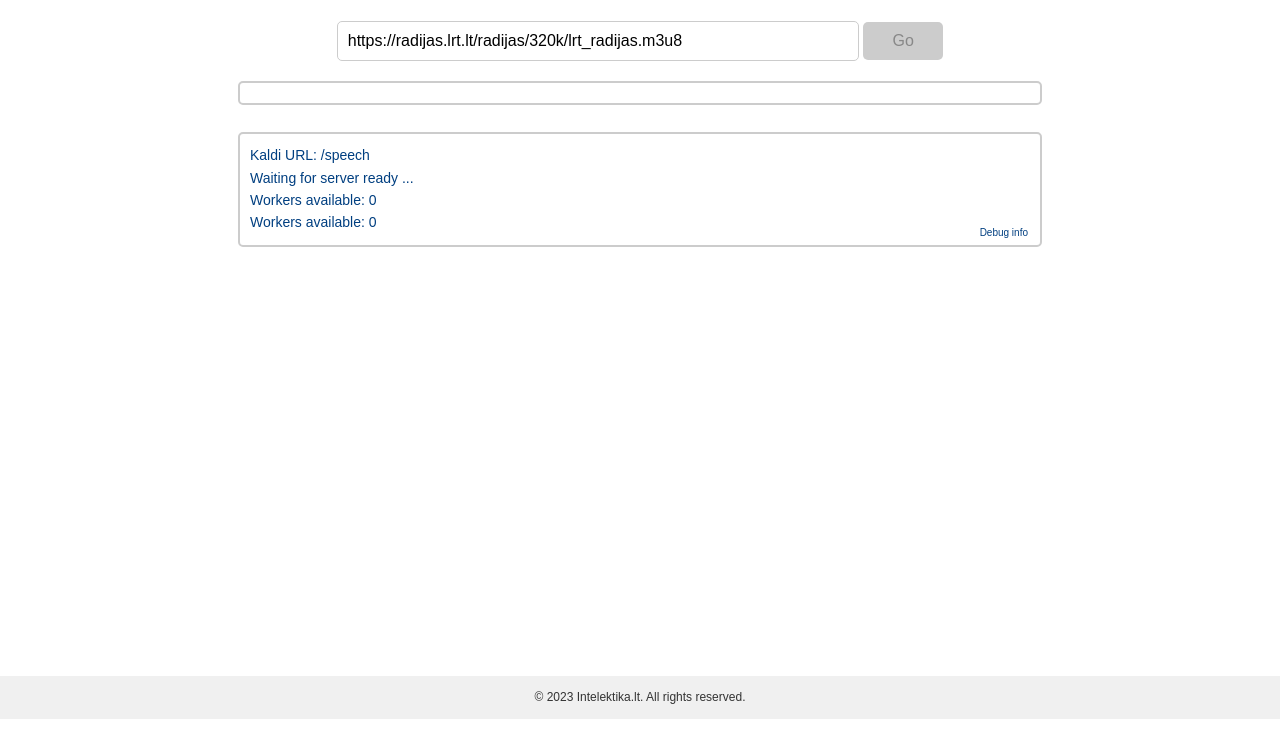
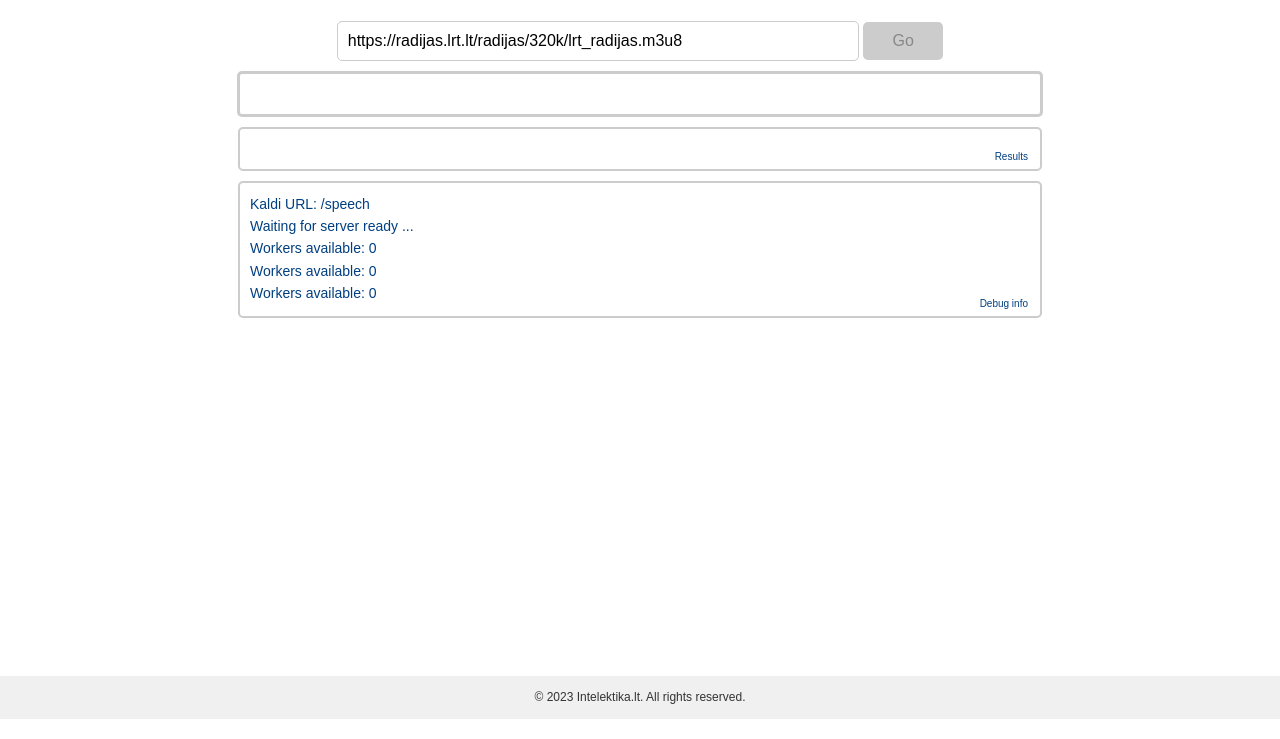
Before and after one commit to airenas/stream-transcription-demo, a website built with webpack: page src/index.html in a window 1280 px wide. Shown: the part 81-820 px from the top of the page. Built offline with nearby package versions, Linux system fonts and the light colour scheme; no server answers.

Commit message:
Add running line

```diff
--- a/src/css/styles.css
+++ b/src/css/styles.css
@@ -64,15 +64,35 @@
 }
 
 .result-area {
+    width: 100%;
+    padding-top: 10px;
+    padding-bottom: 10px;
+    font-size: 16px;
+
+}
+
+.line-container {
+    width: 100%;
+    text-align: center;
+    border: 3px solid #ccc;
+    border-radius: 5px;
+    max-width: 800px;
+    margin: 0 auto;
+    height: 40px;
+}
+
+
+.result-line {
     display: inline-block;
     width: 95%;
-    max-width: 800px;
-    padding-top: 10px;
+    padding-top: 5px;
     padding-bottom: 10px;
-    border: 2px solid #ccc;
-    border-radius: 5px;
-    font-size: 16px;
-    margin: 10px;
+    font-size: 20px;
+    white-space: nowrap;
+    overflow: hidden;
+    text-overflow: ellipsis;
+    direction: rtl;
+    color: #CC0000;
 }
 
 .res-div {
--- a/src/index.html
+++ b/src/index.html
@@ -20,7 +20,13 @@
             width="640" height="50" controls style="display: none;"></video>
 
     </div>
-    <div class="container" id="transcriber" kaldi_url="<%= KALDI_URL %>">
+    <div class="line-container">
+        <div id="result-line" class="result-line"></div>
+    </div>
+    <div class="debug-container" id="transcriber" kaldi_url="<%= KALDI_URL %>">
+        <div class="panel-header" id="res-header">
+            <div>Results</div>
+        </div>
         <div id="result-area" class="result-area"></div>
     </div>
 
--- a/src/js/streamer.js
+++ b/src/js/streamer.js
@@ -16,6 +16,7 @@ document.addEventListener('DOMContentLoaded', function () {
   const pageData = {}
   pageData.recording = false
   pageData.debugVisible = true
+  pageData.resVisible = true
   pageData.startButton = document.getElementById('start-button')
   pageData.stopButton = document.getElementById('stop-button')
   pageData.player = null
@@ -25,6 +26,7 @@ document.addEventListener('DOMContentLoaded', function () {
   pageData.res = []
   pageData.partials = ''
   pageData.resultArea = document.getElementById('result-area')
+  pageData.resultLine = document.getElementById('result-line')
 
   pageData.video = document.getElementById('video')
   const inputElement = document.getElementById('stream-url')
@@ -191,6 +193,12 @@ function initPanel (pageData) {
     pageData.debugVisible = !pageData.debugVisible
     updateInfo(pageData)
   })
+  const resHeader = document.getElementById('res-header')
+
+  resHeader.addEventListener('click', () => {
+    pageData.resVisible = !pageData.resVisible
+    updateRes(pageData)
+  })
 }
 
 function capitaliseFirstLetter (string) {
@@ -230,6 +238,11 @@ function prettyfyHyp (text, doCapFirst, doPrependSpace) {
 }
 
 function updateRes (pageData) {
+  if (pageData.resVisible) {
+    pageData.resultArea.style.display = 'inline-block'
+  } else {
+    pageData.resultArea.style.display = 'none'
+  }
   while (pageData.res.length > 3) {
     pageData.res.shift()
   }
@@ -240,6 +253,15 @@ function updateRes (pageData) {
   })
   html += `<div class="partial-div">${pageData.partials}</div>`
   pageData.resultArea.innerHTML = html
+  pageData.resultLine.innerHTML = makeString(pageData)
+}
+
+function makeString (pageData) {
+  let res = pageData.res.join(' ') + ' ' + pageData.partials
+  if (res.length > 150) {
+    res = res.slice(-150)
+  }
+  return res
 }
 
 function updateInfo (pageData) {
```
